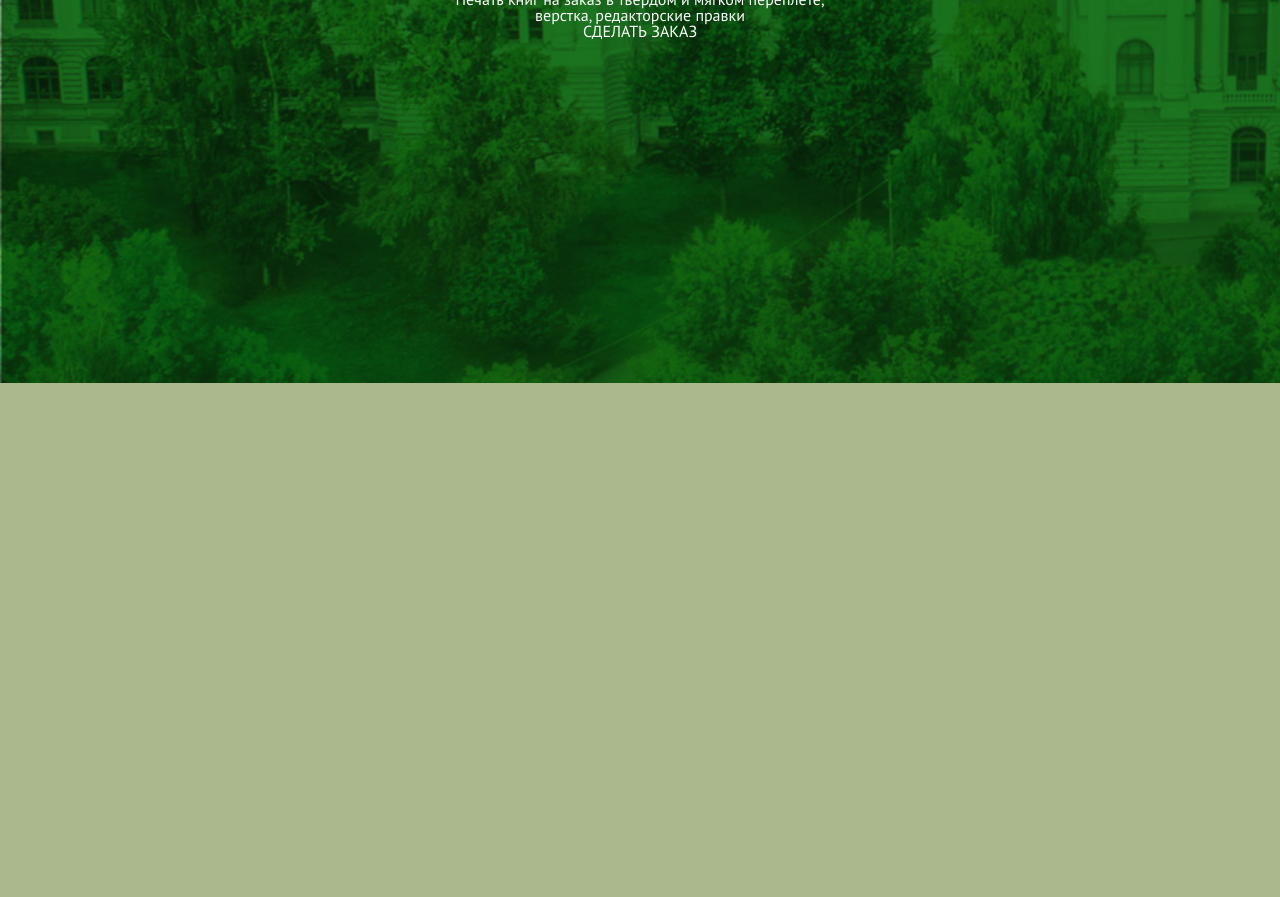
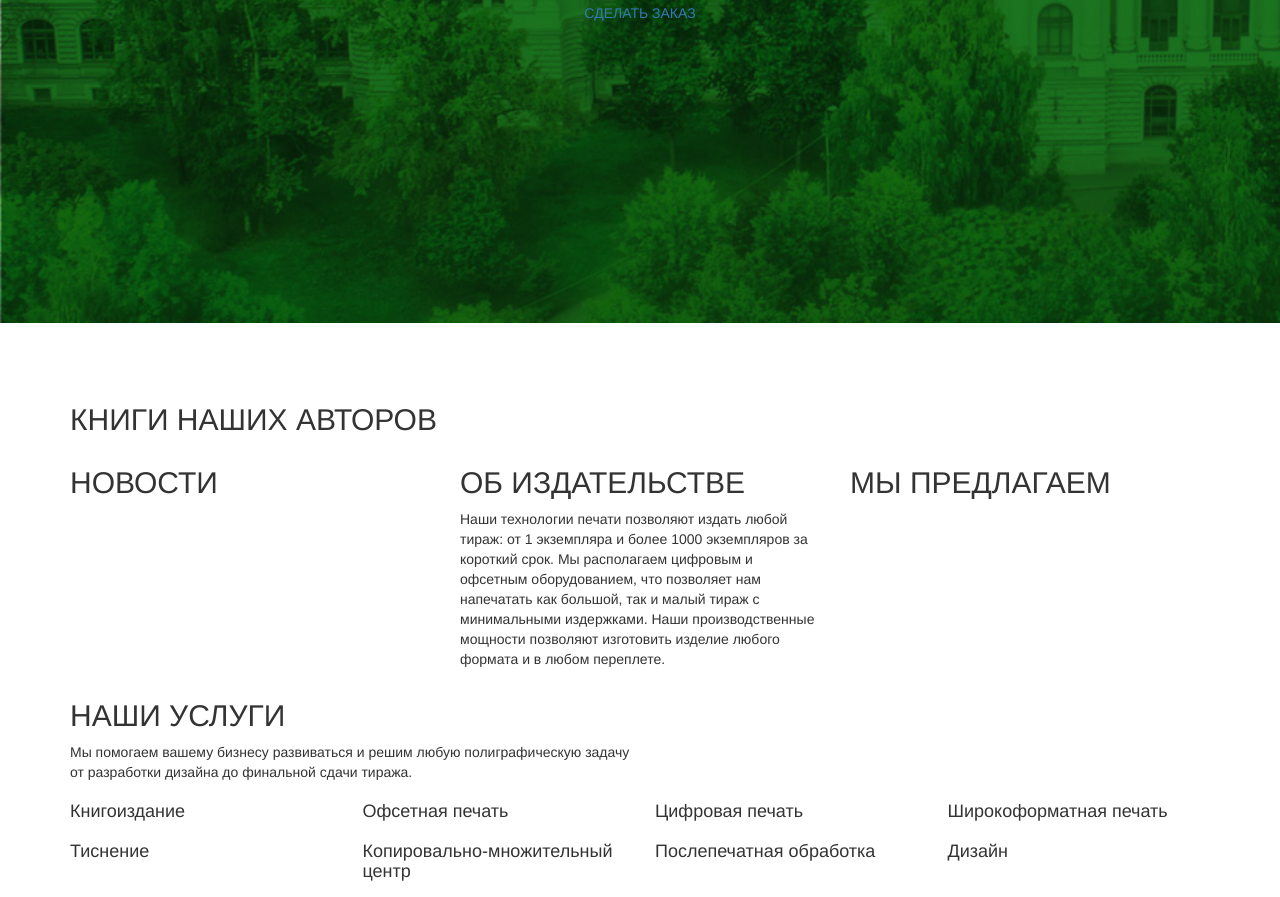
Before and after one commit to ruslanfirefly/levelUP-polyPrint-work, a plain HTML site: page polyPrint_olga_v1/index.html in a window 1280 px wide. Shown: the part 597-1494 px from the top of the page. Before the commit the page ends 1040 px from the top, so only its background shows below. Drawn offline with Linux system fonts and the light colour scheme; files whose address does not match are found by name.

Commit message:
Add first content
broke into column, said first content with no frills

```diff
--- a/polyPrint_olga_v1/index.html
+++ b/polyPrint_olga_v1/index.html
@@ -5,8 +5,8 @@
 	<title>polyPrint</title>
     <link rel="stylesheet"  href="css/reset.css">
 	<link rel="stylesheet"  href="css/style.css">
-<!-- Bootstrap
-	<link rel="stylesheet"  href="css/bootstrap.min.css">-->
+<!-- Bootstrap -->
+	<link rel="stylesheet"  href="css/bootstrap.min.css">
 
 	<!-- Font Pt Sans -->
 	<link href="https://fonts.googleapis.com/css?family=PT+Sans:400,400i,700&amp;subset=cyrillic,cyrillic-ext" rel="stylesheet">
@@ -46,8 +46,16 @@
  		<div class="nav-bar">
  			<div class="nav-bar-center">
  				<div class="logo"><a href="index.html"><img src="img\logo.svg"></a></div>
- 				<div class="nav">О нас  | Услуги | Продукция | Портфолио | Отзывы | Команда | Контакты</div>
- 				<div class="gear"><img src="img\gear.svg" width="80px" height="80px"></div>
+ 				<div class="nav">
+        			<ul class="menu">
+      				    <li><a class="active" href="index.html">О нас</a></li>
+        					<li><a href="services.html">Услуги</a></li>
+        					<li><a href="products.html">Продукция</a></li>
+         				 	<li><a href="team.html">Команда</a></li>
+         					<li><a href="contacts.html">Контакты</a></li>
+         				 </ul>
+         				 <div class="gear"><a href="#"><img src="img\gear.svg" width="80px" height="80px"></a></div>
+    			  </div>
  			</div>
  		</div>
 <!-- Слайдер -->
@@ -59,9 +67,9 @@
  			<div class="slider-logo-book"><img src="img\books.svg"></div>
  			<div class="slider-text"><h4>Печать книг на заказ в твердом и мягком переплете,<br/>
  			верстка, редакторские правки</h4></div>
-			<div class="slider-button">СДЕЛАТЬ ЗАКАЗ</div>
+			<div class="slider-button"><a class="button_sl" href="#">СДЕЛАТЬ ЗАКАЗ</a></div>
 		</div>
-
+ <!-- Придание контейнеру вид книги -->
  		<div class="bottom-fold">
 
 			<div></div>
@@ -74,10 +82,71 @@
 
 <!-- Содержание страницы -->
 
-    <div class="content">
+<div class="content">
+
+	<div class="container">
+    <div class="row">
+        <div class="col-xs-12">
+        <h2>КНИГИ НАШИХ АВТОРОВ</h2>
+        </div>
+    </div>
+    <div class="row">
+    <div class="col-md-4"><h2>НОВОСТИ</h2></div>
+        <div class="col-md-4"><h2>ОБ ИЗДАТЕЛЬСТВЕ</h2>
+		<p>Наши технологии печати позволяют издать любой тираж:
+от 1 экземпляра и более 1000 экземпляров за короткий срок.
+ Мы располагаем цифровым и офсетным оборудованием, что позволяет нам
+напечатать как большой, так и малый тираж с минимальными издержками.
+Наши производственные мощности позволяют изготовить изделие
+любого формата и в любом переплете.</p>
+        </div>
+        <div class="col-md-4"><h2>МЫ ПРЕДЛАГАЕМ</h2></div>
+    </div>
+    <div class="row">
+    	<div class="col-xs-12"><h2>НАШИ УСЛУГИ</h2>
+    	<p>Мы помогаем вашему бизнесу развиваться и решим любую полиграфическую задачу <br/>
+от разработки дизайна до финальной сдачи тиража.</p>
+    	</div>
+    	<div class="col-md-3"><h4>Книгоиздание</h4></div>
+        <div class="col-md-3"><h4>Офсетная печать</h4></div>
+        <div class="col-md-3"><h4>Цифровая печать</h4></div>
+        <div class="col-md-3"><h4>Широкоформатная печать</h4></div>
+        <div class="col-md-3"><h4>Тиснение</h4></div>
+        <div class="col-md-3"><h4>Копировально-множительный
+ центр</h4></div>
+        <div class="col-md-3"><h4>Послепечатная обработка</h4></div>
+        <div class="col-md-3"><h4>Дизайн</h4></div>
+    </div>
+    <div class="row">
+        <div class="col-md-3"></div>
+        <div class="col-md-3"></div>
+        <div class="col-md-3"></div>
+        <div class="col-md-3"></div>
+        <div class="col-md-3"></div>
+        <div class="col-md-3"></div>
+        <div class="col-md-3"></div>
+        <div class="col-md-3"></div>
+    </div>
+    <div class="row">
+        <div class="col-xs-12"></div>
+    </div>
+    <div class="row">
+        <div class="col-md-4"></div>
+        <div class="col-md-4"></div>
+        <div class="col-md-4"></div>
+    </div>
+    <div class="row">
+        <div class="col-xs-12"></div>
+    </div>
+    <div class="row">
+        <div class="col-md-6"></div>
+        <div class="col-md-6"></div>
+    </div>
+</div>
 
 
-    </div>
+
+</div>
 
 </body>
 </html>
```
